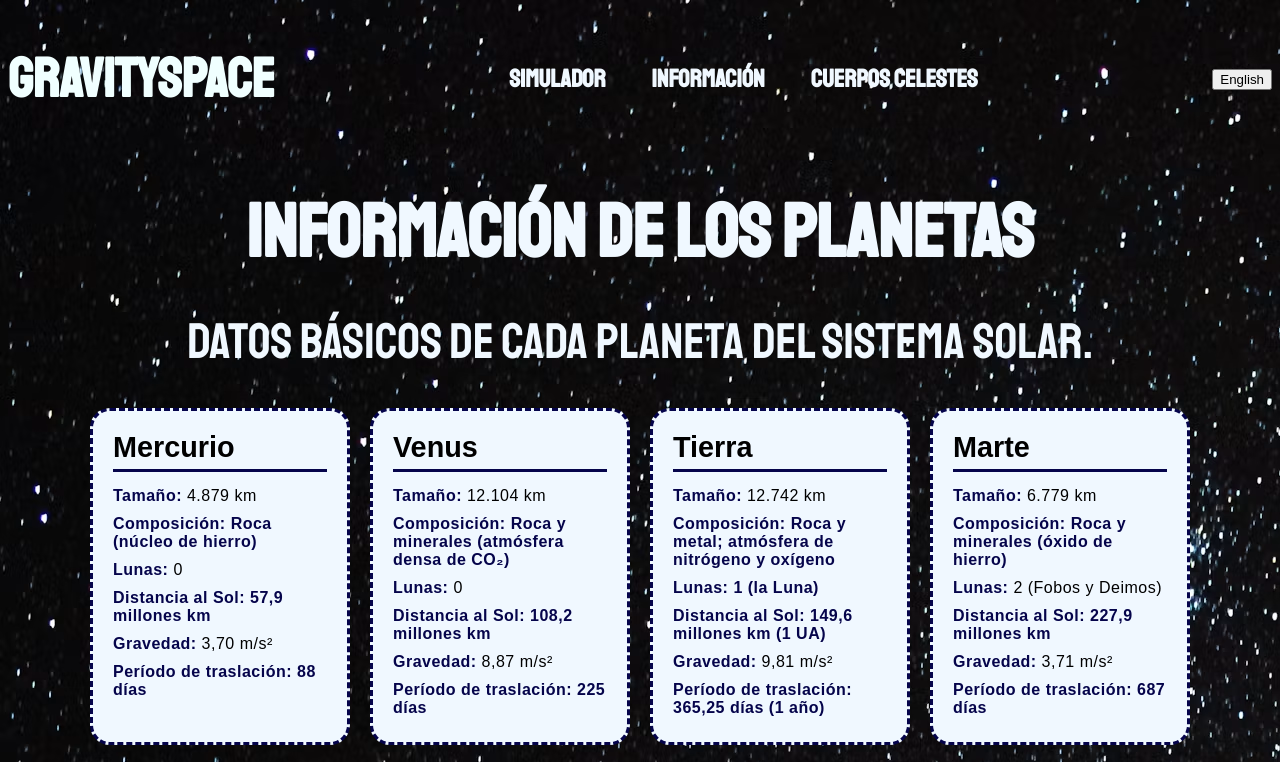
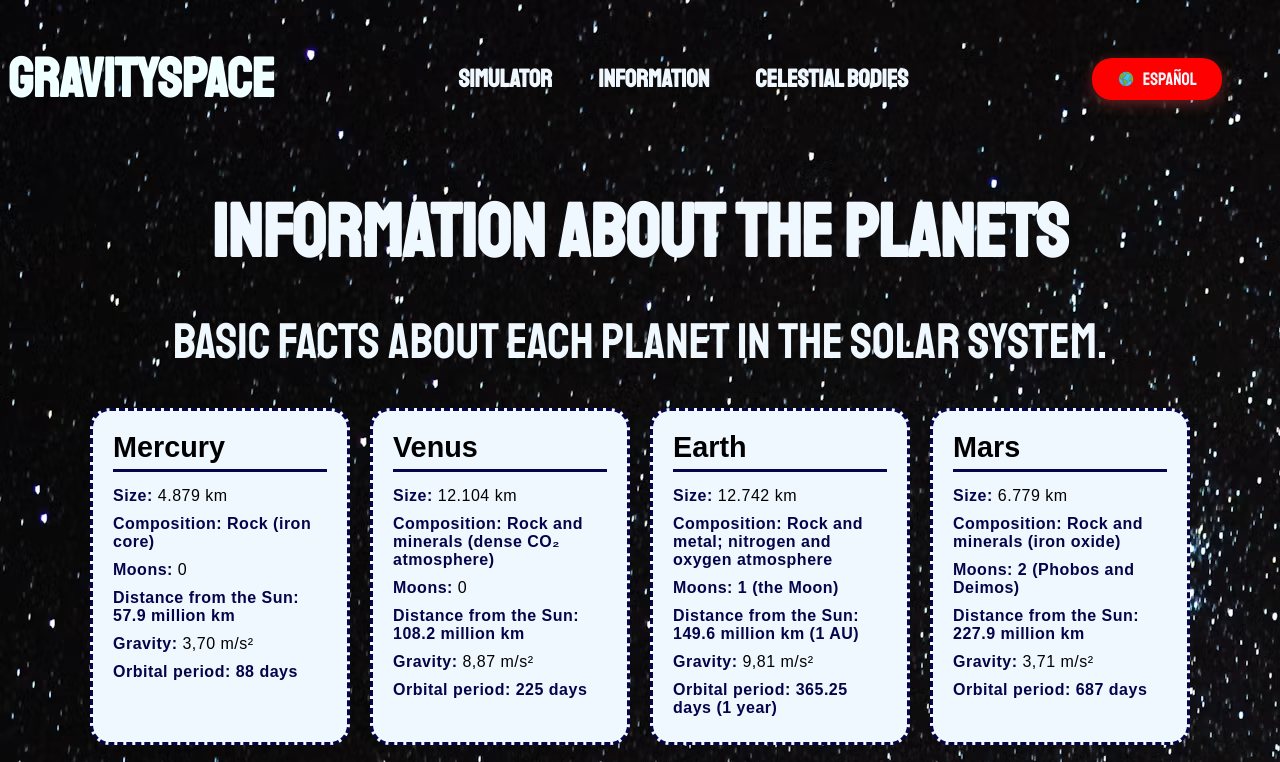
Before and after one commit to McLovin023/PLANETAS, a plain HTML site: page planetas.html in a window 1280 px wide. Both pictures are taken after a click on the button "English". Shown: the top 762 px of the page. Drawn offline with Linux system fonts and the light colour scheme.

Commit message:
version 1.3.2 ver preliminar idiomas

```diff
--- a/planetas.html
+++ b/planetas.html
@@ -19,7 +19,11 @@
             <a href="planetas.html"><strong data-es="Información" data-en="Information">Información</strong></a>
             <a href="planetas.html"><strong data-es="Cuerpos celestes" data-en="Celestial bodies">Cuerpos celestes</strong></a>
         </nav>
-        <button id="cambiar-idioma" type="button">English</button>
+        <button id="cambiar-idioma" type="button">
+        <img src="imagenes/136485618_27cd6f38-dd35-40f4-a22e-09fbab6378cc.svg" alt="">
+        <span id="texto-idioma">English</span>
+        </button>
+        <!-- <button id="cambiar-idioma" type="button">English</button> -->
     </header>
 
     <section id="parrafo1">
@@ -30,7 +34,7 @@
     <main class="grid-planetas">
 
         <article class="tarjeta-planeta">
-            <h3>Mercurio</h3>
+            <h3 data-es="Mercurio" data-en="Mercury">Mercurio</h3>
             <p><span data-es="Tamaño:" data-en="Size:">Tamaño:</span> 4.879 km</p>
             <p><span data-es="Composición:" data-en="Composition:">Composición:</span> <span data-es="Roca (núcleo de hierro)" data-en="Rock (iron core)">Roca (núcleo de hierro)</span></p>
             <p><span data-es="Lunas:" data-en="Moons:">Lunas:</span> 0</p>
@@ -40,7 +44,7 @@
         </article>
 
         <article class="tarjeta-planeta">
-            <h3>Venus</h3>
+            <h3 data-es="Venus" data-en="Venus">Venus</h3>
             <p><span data-es="Tamaño:" data-en="Size:">Tamaño:</span> 12.104 km</p>
             <p><span data-es="Composición:" data-en="Composition:">Composición:</span> <span data-es="Roca y minerales (atmósfera densa de CO₂)" data-en="Rock and minerals (dense CO₂ atmosphere)">Roca y minerales (atmósfera densa de CO₂)</span></p>
             <p><span data-es="Lunas:" data-en="Moons:">Lunas:</span> 0</p>
@@ -50,7 +54,7 @@
         </article>
 
         <article class="tarjeta-planeta">
-            <h3>Tierra</h3>
+            <h3 data-es="Tierra" data-en="Earth">Tierra</h3>
             <p><span data-es="Tamaño:" data-en="Size:">Tamaño:</span> 12.742 km</p>
             <p><span data-es="Composición:" data-en="Composition:">Composición:</span> <span data-es="Roca y metal; atmósfera de nitrógeno y oxígeno" data-en="Rock and metal; nitrogen and oxygen atmosphere">Roca y metal; atmósfera de nitrógeno y oxígeno</span></p>
             <p><span data-es="Lunas:" data-en="Moons:">Lunas:</span> <span data-es="1 (la Luna)" data-en="1 (the Moon)">1 (la Luna)</span></p>
@@ -60,17 +64,17 @@
         </article>
 
         <article class="tarjeta-planeta">
-            <h3>Marte</h3>
+            <h3 data-es="Marte" data-en="Mars">Marte</h3>
             <p><span data-es="Tamaño:" data-en="Size:">Tamaño:</span> 6.779 km</p>
             <p><span data-es="Composición:" data-en="Composition:">Composición:</span> <span data-es="Roca y minerales (óxido de hierro)" data-en="Rock and minerals (iron oxide)">Roca y minerales (óxido de hierro)</span></p>
-            <p><span data-es="Lunas:" data-en="Moons:">Lunas:</span> 2 (Fobos y Deimos)</p>
+            <p><span data-es="Lunas:" data-en="Moons:">Lunas:</span> <span data-es="2 (Fobos y Deimos)" data-en="2 (Phobos and Deimos)">2 (Fobos y Deimos)</span></p>
             <p><span data-es="Distancia al Sol:" data-en="Distance from the Sun:">Distancia al Sol:</span> <span data-es="227,9 millones km" data-en="227.9 million km">227,9 millones km</span></p>
             <p><span data-es="Gravedad:" data-en="Gravity:">Gravedad:</span> 3,71 m/s²</p>
             <p><span data-es="Período de traslación:" data-en="Orbital period:">Período de traslación:</span> <span data-es="687 días" data-en="687 days">687 días</span></p>
         </article>
 
         <article class="tarjeta-planeta">
-            <h3>Jupiter</h3>
+            <h3 data-es="Júpiter" data-en="Jupiter">Júpiter</h3>
             <p><span data-es="Tamaño:" data-en="Size:">Tamaño:</span> 139.820 km</p>
             <p><span data-es="Composición:" data-en="Composition:">Composición:</span> <span data-es="Gas (hidrógeno y helio)" data-en="Gas (hydrogen and helium)">Gas (hidrógeno y helio)</span></p>
             <p><span data-es="Lunas:" data-en="Moons:">Lunas:</span> 95</p>
@@ -80,7 +84,7 @@
         </article>
 
         <article class="tarjeta-planeta">
-            <h3>Saturno</h3>
+            <h3 data-es="Saturno" data-en="Saturn">Saturno</h3>
             <p><span data-es="Tamaño:" data-en="Size:">Tamaño:</span> 116.460 km</p>
             <p><span data-es="Composición:" data-en="Composition:">Composición:</span> <span data-es="Gas (hidrógeno y helio) con anillos de hielo" data-en="Gas (hydrogen and helium) with ice rings">Gas (hidrógeno y helio) con anillos de hielo</span></p>
             <p><span data-es="Lunas:" data-en="Moons:">Lunas:</span> 146</p>
@@ -90,7 +94,7 @@
         </article>
 
         <article class="tarjeta-planeta">
-            <h3>Urano</h3>
+            <h3 data-es="Urano" data-en="Uranus">Urano</h3>
             <p><span data-es="Tamaño:" data-en="Size:">Tamaño:</span> 50.724 km</p>
             <p><span data-es="Composición:" data-en="Composition:">Composición:</span> <span data-es="Hielo y gas (metano)" data-en="Ice and gas (methane)">Hielo y gas (metano)</span></p>
             <p><span data-es="Lunas:" data-en="Moons:">Lunas:</span> 28</p>
@@ -100,7 +104,7 @@
         </article>
 
         <article class="tarjeta-planeta">
-            <h3>Neptuno</h3>
+            <h3 data-es="Neptuno" data-en="Neptune">Neptuno</h3>
             <p><span data-es="Tamaño:" data-en="Size:">Tamaño:</span> 49.244 km</p>
             <p><span data-es="Composición:" data-en="Composition:">Composición:</span> <span data-es="Hielo y gas (metano)" data-en="Ice and gas (methane)">Hielo y gas (metano)</span></p>
             <p><span data-es="Lunas:" data-en="Moons:">Lunas:</span> 14</p>
@@ -115,5 +119,5 @@
         <p data-es="GravitySpace — información educativa del sistema solar" data-en="GravitySpace — educational information about the solar system">GravitySpace — información educativa del sistema solar</p>
     </footer>
 </body>
-
+<script src="script.js"></script>
 </html>
--- a/script.js
+++ b/script.js
@@ -1,6 +1,6 @@
 const boton = document.getElementById("calcular");
 
-boton.addEventListener("click", function() {
+ if (boton) boton.addEventListener("click", function() {
     let peso = document.getElementById ("peso") .value;
     let gravedad = document.getElementById("planeta") .value;
 
@@ -102,7 +102,7 @@ const selector = document.getElementById("planeta");
 //     document.getElementById("distancia").textContent = datos.distacia;
 //     document.getElementById("modelo").textContent = datos.imagen;
 // });
-selector.addEventListener("change", function () {
+ if (selector) selector.addEventListener("change", function () {
     const nombre = selector.options[selector.selectedIndex].dataset.planeta;
     const datos = datosPlanetas[nombre];
 
@@ -120,6 +120,8 @@ const botonIdioma = document.getElementById("cambiar-idioma");
 if (botonIdioma) {
     let idioma = "es";
 
+    const textoBotonIdioma = botonIdioma.querySelector("#texto-idioma");
+
     botonIdioma.addEventListener("click", () => {
         idioma = idioma === "es"? "en" : "es";
 
@@ -129,7 +131,6 @@ if (botonIdioma) {
         });
 
         document.documentElement.lang = idioma;
-        botonIdioma.textContent =idioma === "es" ? "english" : "Español"
-
+        textoBotonIdioma.textContent = idioma === "es" ? "English" : "Español";
     });
 }
--- a/style.css
+++ b/style.css
@@ -201,6 +201,35 @@ input{
     padding: 20px;
     margin-top: 20px;
 }
+#cambiar-idioma {
+  display: flex;
+  flex-direction: row;
+  flex-wrap: nowrap;
+  align-items: center;
+  gap: 8px;
+  width: auto;
+  cursor: pointer;
+    box-shadow: 0 4px 14px rgba(239, 68, 68, 0.4);
+    transition: all 0.2s cubic-bezier(0.4, 0, 0.2, 1);
+    background-color: red;
+    padding: 10px 25px;
+    font-size: 18px;
+    color: aliceblue;
+    border: white;
+    border-radius: 20px;
+    font-family: 'Staatliches', cursive, sans-serif;
+    margin-right: 50px;
+}
+#cambiar-idioma:hover{
+    background-color: #dc2626;
+    transform: scale(1.04);
+    box-shadow: 0 6px 20px rgba(239, 68, 68, 0.6);
+}
+
+#cambiar-idioma img {
+  width: 18px;
+  height: 18px;
+}
 
 @media (max-width: 600px){
     #menu{
```
Also changed, not shown: index.html (+5 -2 lines), imagenes/136485618_27cd6f38-dd35-40f4-a22e-09fbab6378cc.svg (added).
